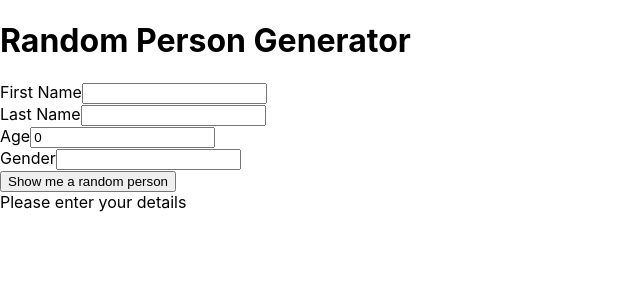
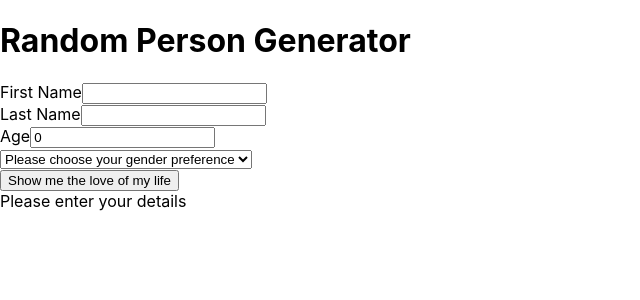
Before and after one commit to nicoleilustre/restful-api, a React (Create React App) app: page / in a window 1280 px wide. Shown: the top 300 px of the page, without its empty margins (0-640 px from the left). Built offline with nearby package versions, Linux system fonts and the light colour scheme; no server answers.

Commit message:
made result dynamic based on gender option

```diff
--- a/src/Api.js
+++ b/src/Api.js
@@ -4,3 +4,8 @@ export function getPersonInfo() {
 return axios.get(`https://randomuser.me/api/`)
 .then(response => response.data.results[0])
 }
+
+export function getPersonInfoWithGender(gender) {
+  return axios.get(`https://randomuser.me/api/?gender=` + gender)
+  .then(response => response.data.results[0])
+  }
--- a/src/App.tsx
+++ b/src/App.tsx
@@ -1,21 +1,12 @@
-import React, { useEffect } from 'react'
+import React, { useState } from 'react'
 import './App.scss'
-import { useLayoutEffect, useState } from 'react';
-import { getPersonInfo } from './Api'
 import { Title } from './components/Title'
-import { Loading } from './components/Loading'
 import { Prompt } from './components/Prompt';
+import { UserInfo } from './components/UserInfo';
 import { PersonInfo } from './components/PersonInfo'
 import { UserInputForm } from './components/UserInputForm'
 
-interface PersonInfoInterface {
-  name: {
-    first: string,
-    last: string
-  },
-  dob: { age: number },
-  gender: string
-}
+
 interface UserInfoInterface {
   firstName: string,
   lastName: string,
@@ -25,34 +16,25 @@ interface UserInfoInterface {
 
 function App() {
 
-  const [personInfo, setPersonInfo] = useState({} as PersonInfoInterface)
+
   const [userInfo, setUserInfo] = useState({} as UserInfoInterface)
-
-  useLayoutEffect(() => {
-    getPersonInfo()
-      .then(personInfo => {
-        setPersonInfo(personInfo)
-      })
-  }, [userInfo])
 
   return (
     <div>
       <Title />
-      <UserInputForm userInfo={userInfo} setUserInfo={setUserInfo}/>
+      <UserInputForm userInfo={userInfo} setUserInfo={setUserInfo} />
       {!userInfo.firstName ?
         <Prompt /> :
         <div>
           <PersonInfo
-          firstName={personInfo.name.first}
-          lastName={personInfo.name.last}
-          age={personInfo.dob.age}
-          gender={personInfo.gender}
+            firstName={userInfo.firstName}
+            gender={userInfo.gender}
           />
-        <PersonInfo
+          <UserInfo
             firstName={userInfo.firstName}
             lastName={userInfo.lastName}
             age={userInfo.age}
-          gender={userInfo.gender} />
+          />
         </div>}
     </div>
   );
--- a/src/components/PersonInfo.tsx
+++ b/src/components/PersonInfo.tsx
@@ -1,21 +1,52 @@
 import React from 'react'
+import { useLayoutEffect, useState } from 'react';
+import { getPersonInfo, getPersonInfoWithGender } from '../Api'
+
+interface PersonInfoInterface {
+  name: {
+    first: string,
+    last: string
+  },
+  dob: { age: number },
+  gender: string,
+  picture: { medium: string}
+}
 
 interface Props {
-  firstName: string;
-  lastName: string;
-  age: number;
+  firstName: string,
   gender: string
 }
 
+
 export const PersonInfo = (props: Props) => {
+
+  const [personInfo, setPersonInfo] = useState({} as PersonInfoInterface)
+
+  useLayoutEffect(() => {
+    if (props.gender === 'no-preference') {
+      getPersonInfo()
+        .then(personInfo => {
+          setPersonInfo(personInfo)
+        })
+    } else {
+      getPersonInfoWithGender(props.gender)
+        .then(personInfo => {
+          setPersonInfo(personInfo)
+        })
+
+    }
+  }, [props])
+
   return (
     <div>
-      {props.firstName &&
-        <div>Name: {props.firstName} {props.lastName}</div>}
-      {props.age &&
-        <div>Age: {props.age}</div>}
-      {props.gender &&
-        <div>Gender: {props.gender}</div>}
+      {personInfo.picture?.medium &&
+      <img src={personInfo.picture.medium} alt={personInfo.name.first} />}
+      {personInfo.name &&
+        <div>Name: {personInfo.name.first} {personInfo.name.last}</div>}
+      {personInfo.dob?.age &&
+        <div>Age: {personInfo.dob.age}</div>}
+      {personInfo.gender &&
+        <div>Gender: {personInfo.gender}</div>}
     </div>
   )
 }
--- /dev/null
+++ b/src/components/Select.tsx
@@ -0,0 +1,17 @@
+import React from 'react'
+import { ErrorMessage, useField} from 'formik'
+
+export const Select = (props: any) => {
+  const [field] = useField(props)
+  return (
+    <div>
+      <select {...field}>
+      <option value="" disabled selected>Please choose your gender preference</option>
+        <option value='female'>Female</option>
+        <option value='male'>Male</option>
+        <option value='no-preference'>No Preference</option>
+      </select>
+      <ErrorMessage name={field.name} />
+    </div>
+  )
+}
--- /dev/null
+++ b/src/components/UserInfo.tsx
@@ -0,0 +1,20 @@
+import React from 'react'
+
+
+  interface Props {
+  firstName: string,
+  lastName: string,
+  age: number,
+}
+
+export const UserInfo = (props: Props) => {
+  return (
+    <div>
+      {props.firstName &&
+        <div>Name: {props.firstName} {props.lastName}</div>}
+      {props.age &&
+        <div>Age: {props.age}</div>}
+    </div>
+  )
+
+}
--- a/src/components/UserInputForm.tsx
+++ b/src/components/UserInputForm.tsx
@@ -2,9 +2,9 @@ import React from 'react'
 import { Formik, Form } from 'formik'
 import * as Yup from 'yup'
 import { TextField } from './TextField'
-import { PersonInfo } from './PersonInfo'
+import { Select } from './Select'
 
-export const UserInputForm = ({ userInfo, setUserInfo }: any) => {
+export const UserInputForm = ({ setUserInfo }: any) => {
 
   const onSubmit = (values: any) => {
     setUserInfo(values)
@@ -26,7 +26,7 @@ export const UserInputForm = ({ userInfo, setUserInfo }: any) => {
           .max(20, 'Must be 20 characters or less')
           .required('Required'),
         age: Yup.number()
-          .min(1, 'Must be a valid age')
+          .min(1, 'Must be a valage')
           .required('Required'),
         gender: Yup.string()
           .required('Required')
@@ -36,11 +36,22 @@ export const UserInputForm = ({ userInfo, setUserInfo }: any) => {
       {formik => (
         <div>
           <Form>
-            <TextField name='firstName' label='First Name' type='text' />
-            <TextField name='lastName' label='Last Name' type='text' />
-            <TextField name='age' label='Age' type='number' />
-            <TextField name='gender' label='Gender' type='text' />
-            <button type="submit">Show me a random person</button>
+            <TextField
+              name='firstName'
+              label='First Name'
+              type='text' />
+            <TextField
+              name='lastName'
+              label='Last Name'
+              type='text' />
+            <TextField
+              name='age'
+              label='Age'
+              type='number' />
+            <Select
+              name='gender'
+              value='values.gender' />
+            <button type="submit">Show me the love of my life</button>
           </Form>
         </div>
       )}
```
Lines whose indentation alone changed are shown as unchanged.
